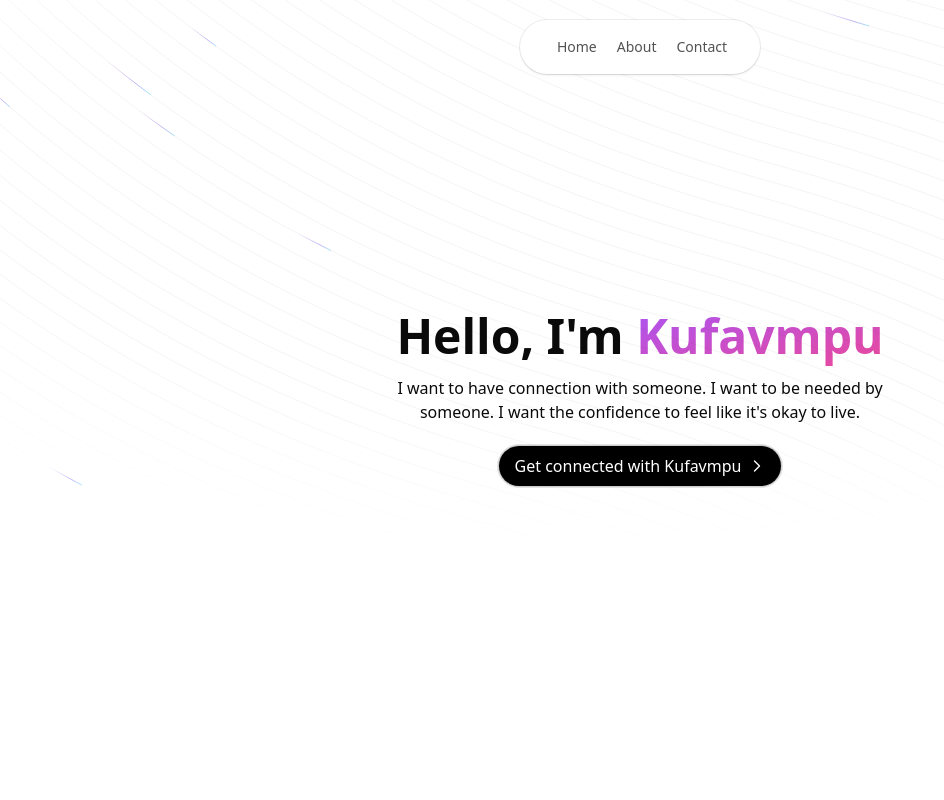
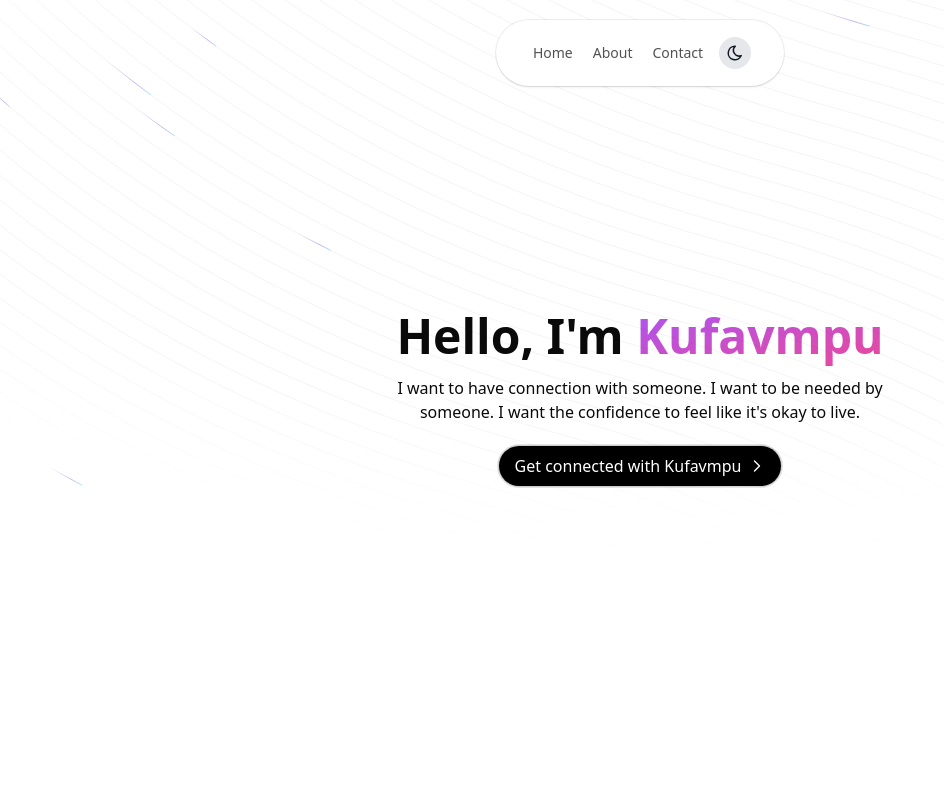
Before and after one commit to Humdiess/Kufavmpu-Profile, a Next.js app: page / in a window 1280 px wide. Shown: the top 800 px of the page, without its empty margins (0-944 px from the left). Built offline with nearby package versions, Linux system fonts and the light colour scheme.

Commit message:
feat: dark mode toggle

```diff
--- a/app/page.tsx
+++ b/app/page.tsx
@@ -89,7 +89,7 @@ export default function Home() {
               duration: 0.5,
               ease: [0.4, 0.0, 0.2, 1],
             }}
-            className="text-xl px-4 md:text-4xl lg:text-5xl font-bold    text-neutral-800 dark:text-white max-w-4xl leading-relaxed    lg:leading-snug text-center mx-auto "
+            className="text-xl px-4 md:text-4xl lg:text-5xl font-bold    text-neutral-800 dark:text-white max-w-4xl leading-relaxed    lg:leading-snug text-center mx-auto"
           >
             <Highlight>
               Kufvampu's
--- a/components/ui/floating-navbar.tsx
+++ b/components/ui/floating-navbar.tsx
@@ -8,6 +8,7 @@ import {
 } from "framer-motion";
 import { cn } from "@/lib/utils";
 import Link from "next/link";
+import { IconSun, IconMoon } from "@tabler/icons-react"; // Icons for light/dark mode
 
 export const FloatingNav = ({
   navItems,
@@ -23,6 +24,7 @@ export const FloatingNav = ({
   const { scrollY } = useScroll();
   const [visible, setVisible] = useState(true); // Initially visible
   const [lastScrollPos, setLastScrollPos] = useState(0); // Keep track of the last scroll position
+  const [theme, setTheme] = useState("light"); // Default theme is light
 
   // Handle scroll direction and visibility
   useMotionValueEvent(scrollY, "change", (latestScrollPos) => {
@@ -44,6 +46,22 @@ export const FloatingNav = ({
     // Update the last scroll position
     setLastScrollPos(latestScrollPos);
   });
+
+  // Handle theme change and persist in localStorage
+  useEffect(() => {
+    const storedTheme = localStorage.getItem("theme");
+    if (storedTheme) {
+      setTheme(storedTheme);
+      document.documentElement.classList.toggle("dark", storedTheme === "dark");
+    }
+  }, []);
+
+  const toggleTheme = () => {
+    const newTheme = theme === "light" ? "dark" : "light";
+    setTheme(newTheme);
+    document.documentElement.classList.toggle("dark", newTheme === "dark");
+    localStorage.setItem("theme", newTheme); // Save theme in localStorage
+  };
 
   return (
     <AnimatePresence mode="wait">
@@ -76,6 +94,14 @@ export const FloatingNav = ({
             <span className="hidden sm:block text-sm">{navItem.name}</span>
           </Link>
         ))}
+
+        <button
+          onClick={toggleTheme}
+          className="flex items-center justify-center w-8 h-8 rounded-full bg-gray-200 dark:bg-gray-800 dark:text-white text-gray-900"
+          aria-label="Toggle dark mode"
+        >
+          {theme === "light" ? <IconMoon size={18} /> : <IconSun size={18} />}
+        </button>
       </motion.div>
     </AnimatePresence>
   );
```
